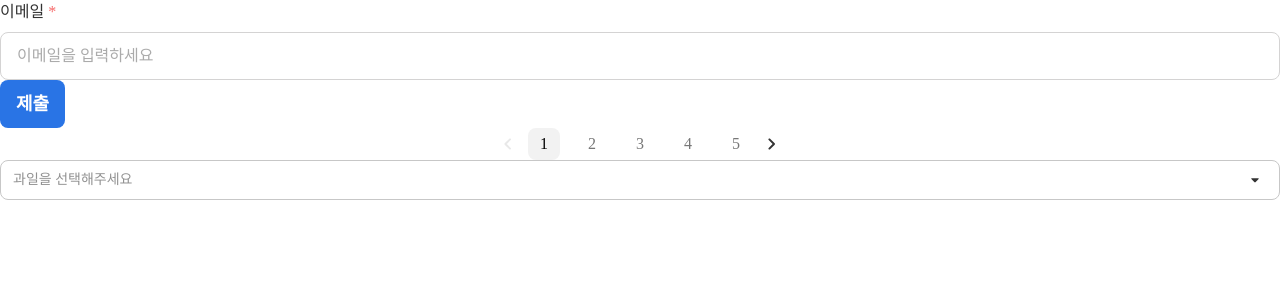
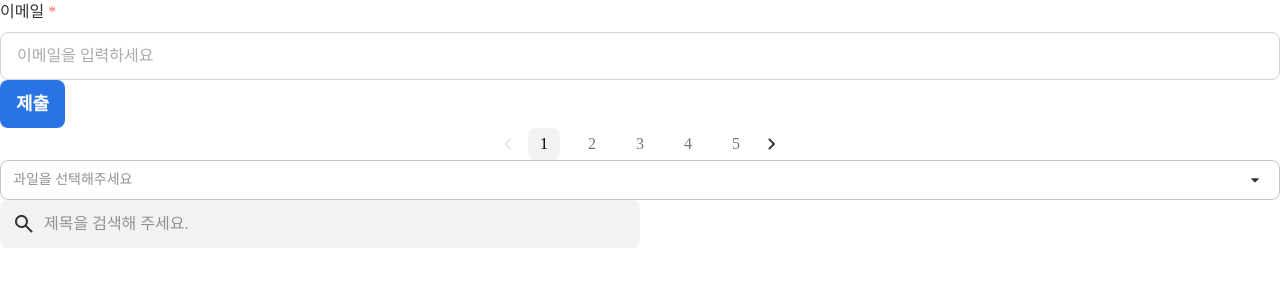
Before and after one commit to szeunkk/triptrip, a Next.js app: page / in a window 1280 px wide. Shown: the top 300 px of the page. Built offline with nearby package versions, Linux system fonts and the light colour scheme.

Commit message:
feat: 공통UI 컴포넌트 테스트

```diff
--- a/src/app/page.tsx
+++ b/src/app/page.tsx
@@ -6,6 +6,7 @@ import Button from "@/commons/components/button";
 import Pagination from "@/commons/components/pagination";
 import SelectBox, { SelectOption } from "@/commons/components/selectbox";
 import { useState } from "react";
+import SearchBar from "@/commons/components/searchbar";
 
 interface FormValues {
   email: string;
@@ -65,6 +66,7 @@ export default function Home() {
           setSelectedValue(value);
         }}
       />
+      <SearchBar />
     </form>
   );
 }
```
